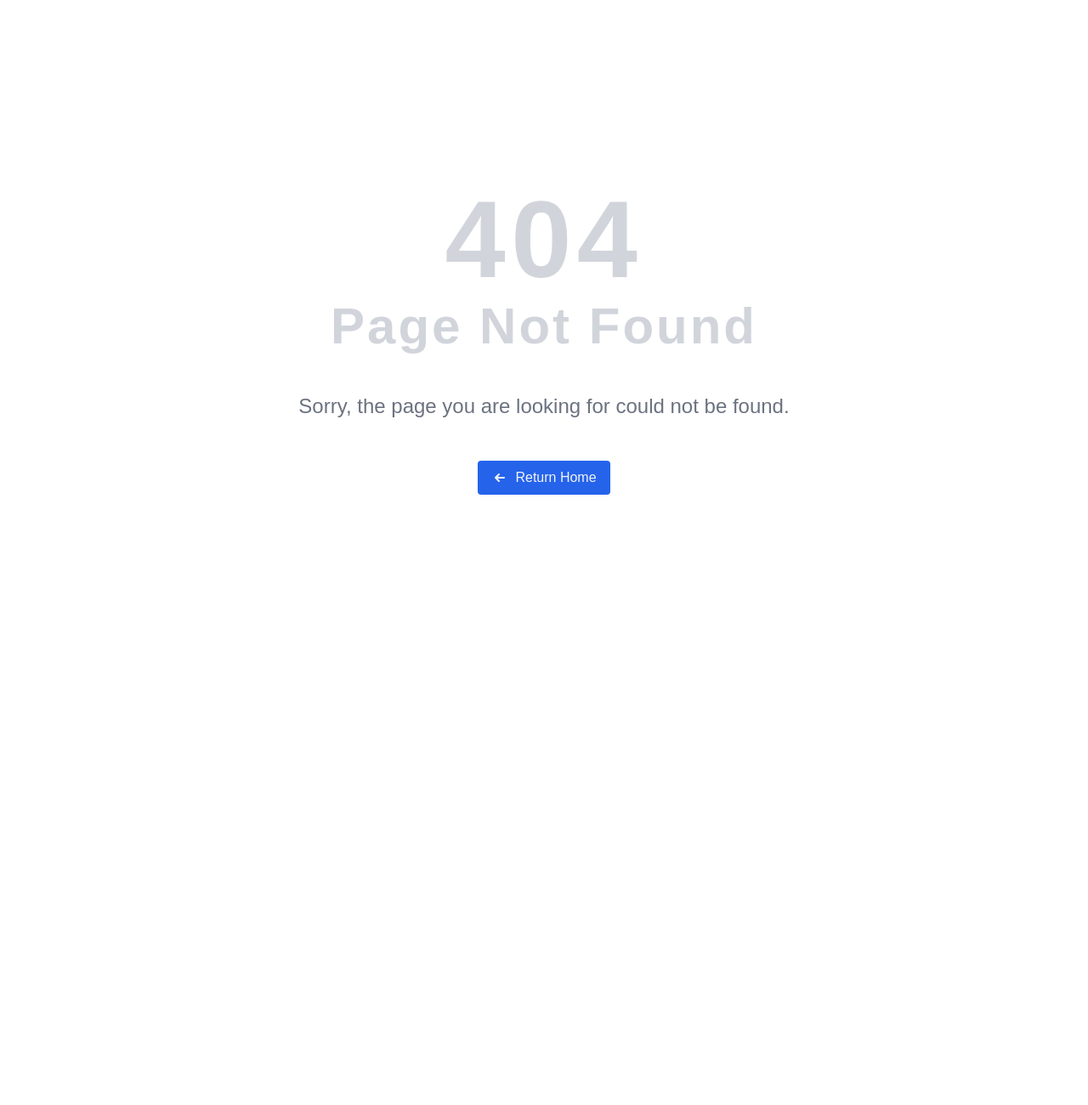
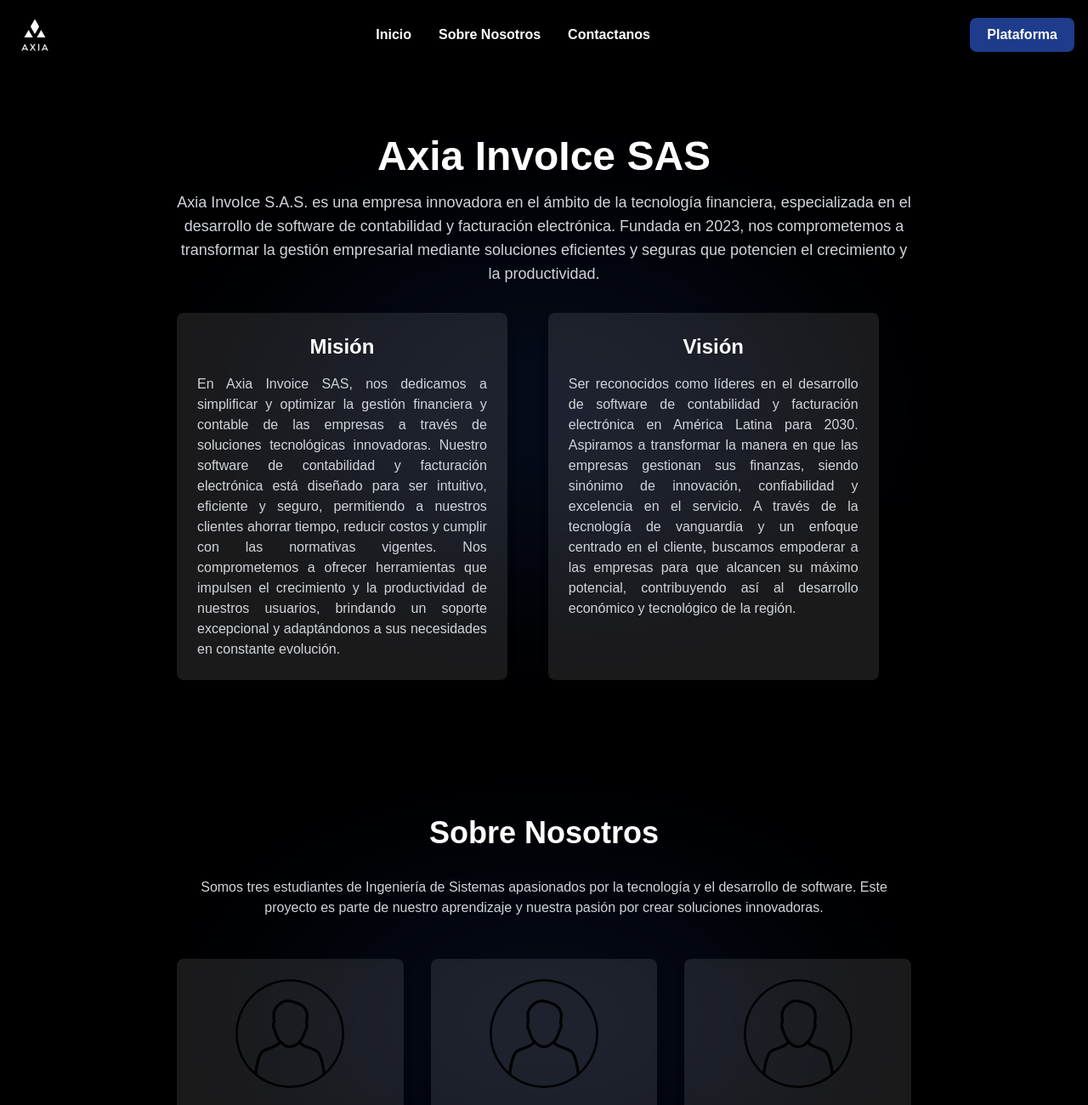
Before and after one commit to Santijar05/Axia_Invoice, a Next.js app: page /aboutus in a window 1280 px wide. Before the commit this address had no page. Shown: the top 1300 px of the page at 85% size. Before the commit the page ends 800 px from the top, so only its background shows below. Built offline with nearby package versions, Linux system fonts and the light colour scheme.

Commit message:
create interface about us mision vision from the company

```diff
--- /dev/null
+++ b/app/aboutus/page.tsx
@@ -0,0 +1,20 @@
+import { Metadata } from "next"
+import ScreenAboutUS from "@/modules/aboutUs/screenAboutUs";
+
+export const metadata: Metadata = {
+  title: "About Us",
+  description: "Informacion sobre nosotrosxia",
+  alternates: {
+    canonical: 'https://mydomain.com/login'
+  }
+}
+
+export default function AboutUsPage() {
+
+  return(
+    <div className="w-full">
+      <ScreenAboutUS/>
+    </div>
+  );
+
+}
--- a/components/organisms/HomeFooter.tsx
+++ b/components/organisms/HomeFooter.tsx
@@ -23,7 +23,7 @@ export const HomeFooter: React.FC = () => {
     ]
 
     return (
-        <footer className="bg-black text-white py-12 mt-20">
+        <footer className="bg-black text-white py-12 mt-10">
         <div className="max-w-6xl mx-auto px-4 md:px-8">
             <div className="grid grid-cols-1 md:grid-cols-5 gap-20">
             <BrandSection />
@@ -42,7 +42,7 @@ export const HomeFooter: React.FC = () => {
             </div>
             {/* Copyright */}
             <div className="mt-10 border-t border-gray-800 pt-4 text-center text-sm">
-            &copy;{new Date().getFullYear()} Axia. All Rights Reserved.
+            &copy;{new Date().getFullYear()} Axia. All Rights Reserved by Juan Campos Santi Jime.
             </div>
         </div>
         </footer>
--- /dev/null
+++ b/components/organisms/aboutUs.tsx
@@ -0,0 +1,62 @@
+export default function AboutUs() {
+
+  return (
+    <section
+      className="relative overflow-hidden bg-black py-20 flex flex-col items-center justify-center "
+    >
+      <div className="absolute inset-0 bg-[radial-gradient(ellipse_at_center,_var(--tw-gradient-stops))] from-blue-900/30 via-black/90 to-black opacity-95 blur-[100px]" />
+
+      <div className="relative z-10 max-w-4xl text-center px-4">
+        <h1
+          className={`text-4xl font-bold text-white mb-8 transition-all duration-700 ease-out transform`}
+        >
+          Sobre Nosotros
+        </h1>
+
+        <p
+          className={`text-gray-300 mb-12 transition-all duration-700 ease-out transform delay-150 `}
+        >
+          Somos tres estudiantes de Ingeniería de Sistemas apasionados por la tecnología y el desarrollo de software.
+          Este proyecto es parte de nuestro aprendizaje y nuestra pasión por crear soluciones innovadoras.
+        </p>
+
+        <div
+          className={`grid grid-cols-1 md:grid-cols-3 gap-8 transition-all duration-700 ease-out transform delay-300`}
+        >
+          <div className="bg-white/10 p-6 rounded-lg shadow-lg text-center backdrop-blur-sm">
+            <img
+              src="/Images/22495.png"
+              alt="Foto de Juan Campos"
+              className="w-32 h-32 mx-auto rounded-full mb-4"
+            />
+            <h3 className="text-xl text-white font-semibold mb-2">Juan Campos</h3>
+            <p className="text-gray-300 mb-2">Estudiante de ingenira de sistemas</p>
+            <p className="text-gray-400">Fundador</p>
+          </div>
+
+          <div className="bg-white/10 p-6 rounded-lg shadow-lg text-center backdrop-blur-sm">
+            <img
+              src="/Images/22495.png"
+              alt="Foto de Santi Jimenez"
+              className="w-32 h-32 mx-auto rounded-full mb-4"
+            />
+            <h3 className="text-xl text-white font-semibold mb-2">Santiago Jimenez</h3>
+            <p className="text-gray-300 mb-2">Estudiante de ingenira de sistemas</p>
+            <p className="text-gray-400">Fundador</p>
+          </div>
+
+          <div className="bg-white/10 p-6 rounded-lg shadow-lg text-center backdrop-blur-sm">
+            <img
+              src="/Images/22495.png"
+              alt="Foto de Jassy"
+              className="w-32 h-32 mx-auto rounded-full mb-4"
+            />
+            <h3 className="text-xl text-white font-semibold mb-2">Jassy</h3>
+            <p className="text-gray-300 mb-2">Estudiante de ingenira de sistemas</p>
+            <p className="text-gray-400">Fundadora</p>
+          </div>
+        </div>
+      </div>
+    </section>
+  );
+}
--- a/components/organisms/contentHero.tsx
+++ b/components/organisms/contentHero.tsx
@@ -1,6 +1,7 @@
 'use client';
 import React, { useEffect, useState, useRef } from "react";
 import Image from "next/image";
+import Link from "next/link";
 
 export default function ContentHero() {
     const [isVisible, setIsVisible] = useState(false);
@@ -20,7 +21,7 @@ export default function ContentHero() {
     }, []);
 
     useEffect(() => {
-      const threshold = isMobile ? 0.25 : 0.4;
+      const threshold = isMobile ? 0.25 : 0.3;
       const observer = new IntersectionObserver(
         ([entry]) => {
           setIsVisible(entry.isIntersecting);
@@ -55,15 +56,16 @@ export default function ContentHero() {
             style={{ transitionDelay: "150ms" }}
           >
             <h2 className="text-homePrimary-100 text-4xl font-bold mb-4 leading-tight">
-              Generate Quality Content Instantly
+              Revolucionando la Gestión Financiera
             </h2>
             <p className="text-gray-300 mb-6 text-lg leading-relaxed">
-              Generate high-quality content in an instant with the power of AI.
-              Delivering precision, creativity, and consistency to elevate your brand effortlessly.
+              En Axia transformamos la contabilidad y la facturación electrónica con soluciones innovadoras y seguras. Optimizamos los procesos empresariales para impulsar el crecimiento y la productividad de nuestros clientes en un mundo financiero en constante evolución.
             </p>
-            <button className="bg-homePrimary hover:bg-primary text-white px-8 py-4 rounded-xl font-semibold transition-all duration-300 hover:scale-105" >
-              Get Started Now
-            </button>
+            <Link href="/register">
+              <button className="bg-homePrimary hover:bg-primary text-white px-6 py-3 rounded-xl font-semibold transition-all duration-300 hover:scale-105">
+                Empezar Ahora
+              </button>
+            </Link>
           </div>
 
           <div
--- a/components/organisms/hero.tsx
+++ b/components/organisms/hero.tsx
@@ -1,6 +1,7 @@
     'use client';
     import { useEffect, useState } from "react";
     import Image from "next/image";
+    import Link from "next/link";
 
     const Hero = () => {
     const [isMounted, setIsMounted] = useState(false);
@@ -35,9 +36,11 @@
             <div className={`mt-6 space-x-4 transition-opacity duration-1000 ease-in-out delay-500 ${
             isMounted ? 'opacity-100' : 'opacity-0'
             }`}>
-            <button className="bg-homePrimary px-6 py-2 rounded-lg text-white font-semibold">
-                Empezar
-            </button>
+            <Link href={"/register"}>
+                <button className="bg-homePrimary px-6 py-2 rounded-lg text-white font-semibold">
+                    Empezar
+                </button>
+            </Link>
             <button className="border border-homePrimary px-6 py-2 rounded-lg text-homePrimary font-semibold">
                 Learn More
             </button>
--- a/components/organisms/heroBlur.tsx
+++ b/components/organisms/heroBlur.tsx
@@ -43,7 +43,7 @@ export default function HeroBlur() {
       }, []);
 
       useEffect(() => {
-        const threshold = isMobile ? 0.3 : 0.5;
+        const threshold = isMobile ? 0.3 : 0.4;
 
         const observer = new IntersectionObserver(
           ([entry]) => {
--- /dev/null
+++ b/components/organisms/misionVision.tsx
@@ -0,0 +1,31 @@
+export default function MisionVision() {
+    return (
+      <section className="relative overflow-hidden bg-black py-20 flex flex-col items-center justify-center mt-20">
+        {/* Fondo con gradiente radial y desenfoque */}
+        <div className="absolute inset-0 bg-[radial-gradient(ellipse_at_center,_var(--tw-gradient-stops))] from-blue-900/30 via-black/90 to-black opacity-95 blur-[100px]" />
+
+        <div className="z-10 max-w-4xl px-4 mb-8 text-center mb-20">
+          <h1 className="text-5xl font-bold text-white mb-4">Axia InvoIce SAS</h1>
+          <p className="text-gray-300 text-lg">
+            Axia InvoIce S.A.S. es una empresa innovadora en el ámbito de la tecnología financiera, especializada en el desarrollo de software de contabilidad y facturación electrónica. Fundada en 2023, nos comprometemos a transformar la gestión empresarial mediante soluciones eficientes y seguras que potencien el crecimiento y la productividad.
+          </p>
+        </div>
+
+        <div className="flex flex-col md:flex-row gap-12 z-10 max-w-4xl px-4">
+          <div className="bg-white/10 p-6 rounded-lg shadow-lg text-center backdrop-blur-sm w-full md:w-[45%]">
+            <h2 className="text-2xl font-semibold text-white mb-4">Misión</h2>
+            <p style={{ textAlign: 'justify' }} className="text-gray-300">
+              En Axia Invoice SAS, nos dedicamos a simplificar y optimizar la gestión financiera y contable de las empresas a través de soluciones tecnológicas innovadoras. Nuestro software de contabilidad y facturación electrónica está diseñado para ser intuitivo, eficiente y seguro, permitiendo a nuestros clientes ahorrar tiempo, reducir costos y cumplir con las normativas vigentes. Nos comprometemos a ofrecer herramientas que impulsen el crecimiento y la productividad de nuestros usuarios, brindando un soporte excepcional y adaptándonos a sus necesidades en constante evolución.
+            </p>
+          </div>
+
+          <div className="bg-white/10 p-6 rounded-lg shadow-lg text-center backdrop-blur-sm w-full md:w-[45%]">
+            <h2 className="text-2xl font-semibold text-white mb-4">Visión</h2>
+            <p style={{ textAlign: 'justify' }} className="text-gray-300">
+              Ser reconocidos como líderes en el desarrollo de software de contabilidad y facturación electrónica en América Latina para 2030. Aspiramos a transformar la manera en que las empresas gestionan sus finanzas, siendo sinónimo de innovación, confiabilidad y excelencia en el servicio. A través de la tecnología de vanguardia y un enfoque centrado en el cliente, buscamos empoderar a las empresas para que alcancen su máximo potencial, contribuyendo así al desarrollo económico y tecnológico de la región.
+            </p>
+          </div>
+        </div>
+      </section>
+    );
+  }
--- a/components/organisms/navBar.tsx
+++ b/components/organisms/navBar.tsx
@@ -6,21 +6,20 @@ const Navbar = () => {
   return (
     <nav className="bg-black dark:bg-gray-900 fixed w-full z-20 top-0 start-0">
       <div className="max-w-screen-xl flex items-center justify-between p-4 mx-auto">
-        <a href="/home" className="flex space-x-3">
+        <Link href="/home" className="flex space-x-3">
           <Image
             src="/Images/logo_blanco.png"
             alt="Axia logo"
             width={50}
             height={50}
           />
-        </a>
+        </Link>
 
         <div className="hidden md:flex flex-grow justify-center">
           <ul className="flex space-x-8 font-medium">
-            <li><a href="#" className="font-semibold text-white hover:text-homePrimary">Home</a></li>
-            <li><a href="#" className="font-semibold text-white hover:text-homePrimary">About</a></li>
-            <li><a href="#" className="font-semibold text-white hover:text-homePrimary">Services</a></li>
-            <li><a href="#" className="font-semibold text-white hover:text-homePrimary">Contact</a></li>
+            <li><Link href="/home" className="font-semibold text-white hover:text-homePrimary">Inicio</Link></li>
+            <li><Link href="/aboutus" className="font-semibold text-white hover:text-homePrimary">Sobre Nosotros</Link></li>
+            <li><Link href="#" className="font-semibold text-white hover:text-homePrimary">Contactanos</Link></li>
           </ul>
         </div>
 
--- /dev/null
+++ b/modules/aboutUs/screenAboutUs.tsx
@@ -0,0 +1,19 @@
+import React from "react";
+import AboutUs from "@/components/organisms/aboutUs";
+import Navbar from "@/components/organisms/navBar";
+import { HomeFooter } from "@/components/organisms/HomeFooter";
+import MisionVision from "@/components/organisms/misionVision";
+
+
+const ScreenAboutUS: React.FC = () => {
+  return (
+    <div className="w-full bg-black">
+        <Navbar/>
+        <MisionVision/>
+        <AboutUs/>
+        <HomeFooter/>
+    </div>
+  );
+};
+
+export default ScreenAboutUS;
```
